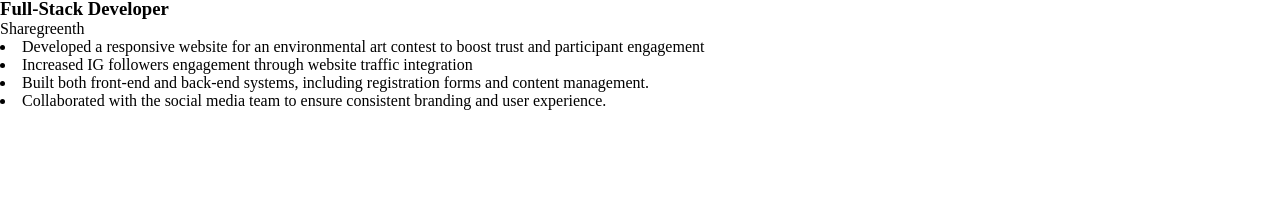
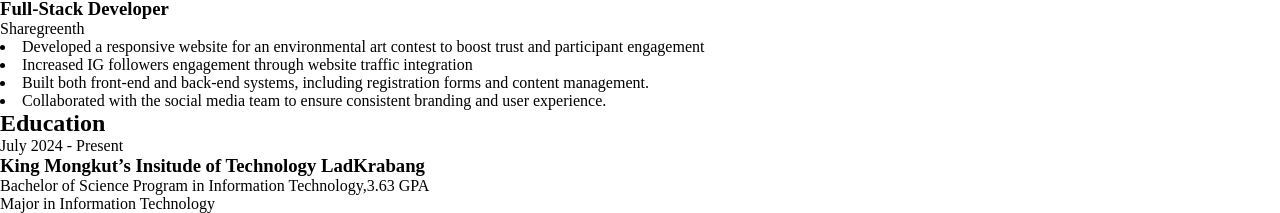
Before and after one commit to BazkilleR/my-portfolio, a React (Vite) app: page / in a window 1280 px wide. Shown: the part 774-987 px from the top of the page. Before the commit the page ends 884 px from the top, so only its background shows below. Built offline with nearby package versions, Linux system fonts and the light colour scheme.

Commit message:
create education section

```diff
--- a/src/App.jsx
+++ b/src/App.jsx
@@ -4,6 +4,7 @@ import Navbar from "./components/Navbar.jsx";
 import Skill from "./components/Skill.jsx";
 import Project from "./components/Project.jsx";
 import Experience from "./components/Experience.jsx";
+import Education from "./components/Education.jsx";
 
 function App() {
   return (
@@ -14,6 +15,7 @@ function App() {
       <Project />
       <div>
         <Experience />
+        <Education />
       </div>
     </div>
   );
--- /dev/null
+++ b/src/components/Education.jsx
@@ -0,0 +1,20 @@
+const Education = () => {
+  return (
+    <section className="education">
+      <h2>Education</h2>
+      <div className="e-card">
+        <p className="date">July 2024 - Present</p>
+        <h3 className="e-title">
+          King Mongkut’s Insitude of Technology LadKrabang
+        </h3>
+        <p className="e-descr">
+          Bachelor of Science Program in Information Technology,
+          <span>3.63 GPA</span>
+        </p>
+        <div className="e-descr">Major in Information Technology</div>
+      </div>
+    </section>
+  );
+};
+
+export default Education;
```
